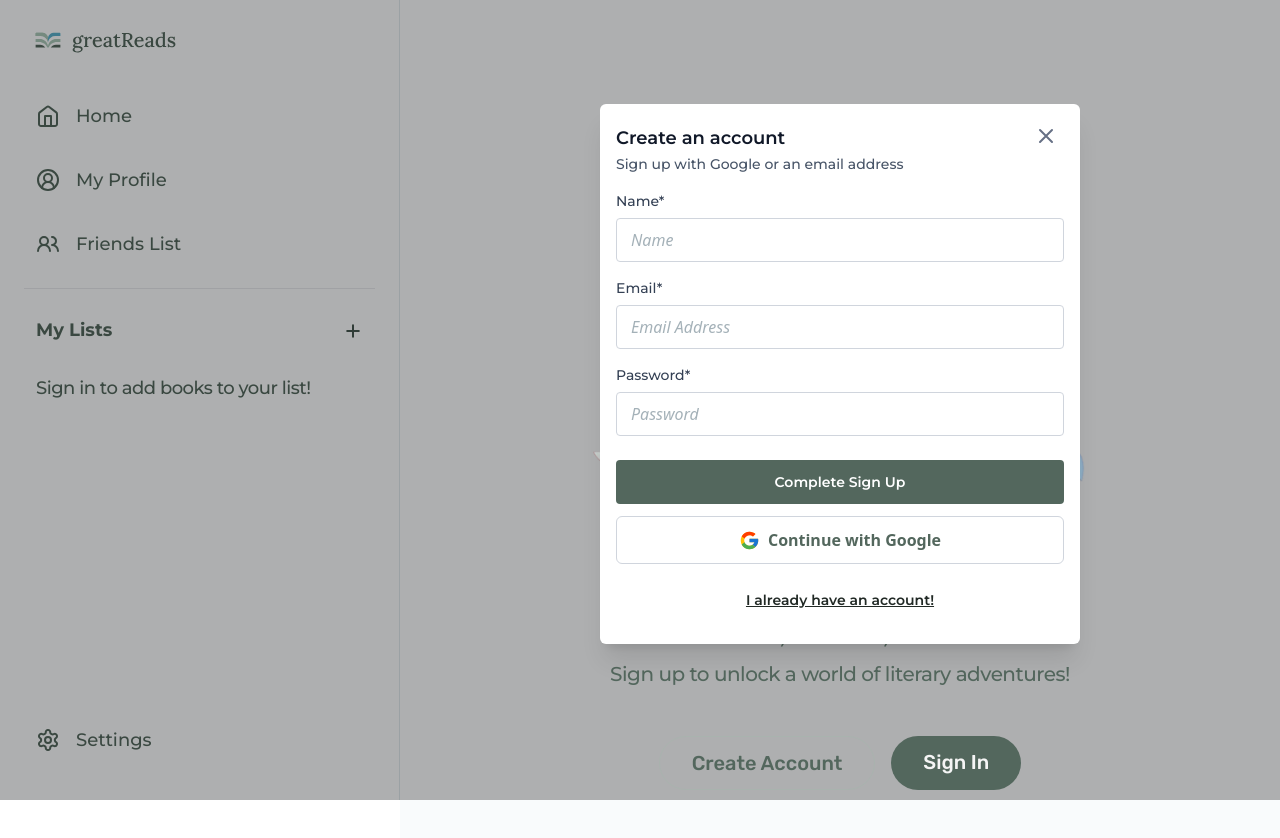
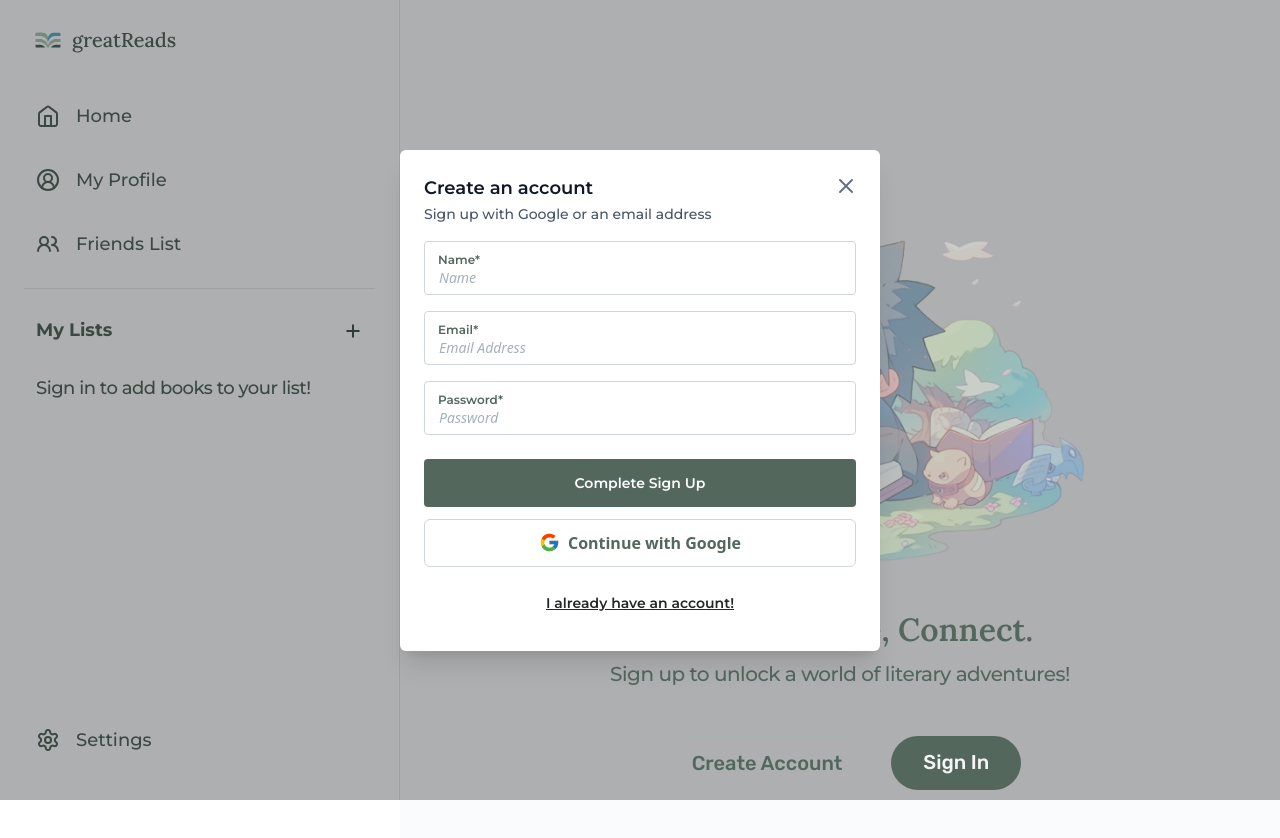
Before and after one commit to v-sudo29/great-reads, a Next.js app: page /sign-up in a window 1280 px wide. Shown: the top 838 px of the page. Built offline with nearby package versions, Linux system fonts and the light colour scheme; no server answers.

Commit message:
Style components for desktop breakpoint

```diff
--- a/app/sign-up/page.tsx
+++ b/app/sign-up/page.tsx
@@ -26,7 +26,7 @@ const SignUp = () => {
         isOpen={true}
         handleClose={()=>{}}
       />
-      <div className='flex relative w-full min-w-full justify-center px-4'>
+      <div className='flex relative w-full min-w-full h-full justify-center px-4'>
         <div className='pointer-events-none flex justify-center w-full'>
           <Home />
         </div>
--- a/components/sign-up/SignUpForm.tsx
+++ b/components/sign-up/SignUpForm.tsx
@@ -12,8 +12,8 @@ const SignUpForm = () => {
   })
   const { name, email, password } = userInfo
   const router = useRouter()
-  const formLabelStyles = 'font-montserrat font-medium text-[14px] text-[#344054]'
-  const formTextInputStyles = 'border border-[#D0D5DD] rounded-[4px] h-11 px-[14px] py-[10px] placeholder:italic placeholder:font-normal placeholder:text-[#A4B1B8]'
+  const formLabelStyles = 'font-montserrat font-medium text-[14px] text-[#344054] xl:absolute xl:text-[12px] xl:font-semibold xl:text-primary xl:px-[14px] xl:py-[10px] xl:pointer-events-none'
+  const formTextInputStyles = 'border border-[#D0D5DD] rounded-[4px] h-11 px-[14px] py-[10px] placeholder:italic placeholder:font-normal placeholder:text-[#A4B1B8] xl:text-[14px] xl:h-[54px] xl:pt-[30px]'
 
   const handleChange: ChangeEventHandler<HTMLInputElement> = ({ target }) => {
     const { name, value } = target
@@ -112,7 +112,7 @@ const SignUpForm = () => {
       </div>
 
       <button
-        className='font-montserrat font-semibold text-[14px] leading-[24px] h-11 rounded-[4px] bg-primary text-white mt-2'
+        className='font-montserrat font-semibold text-[14px] leading-[24px] h-11 rounded-[4px] bg-primary text-white mt-2 xl:h-12'
         type="submit"
         disabled={loading}
         style={{ opacity: loading ? 0.5 : 1 }}
--- a/components/sign-up/SignUpModal.tsx
+++ b/components/sign-up/SignUpModal.tsx
@@ -4,8 +4,8 @@ import ExitIcon from "@components/common/icons/ExitIcon"
 
 const SignUpModal = () => {
   return (
-    <div className='absolute flex justify-center w-full h-full px-4'>
-      <div className='relative mt-[6.5rem] flex flex-col w-full h-max max-w-[480px] gap-3 px-4 py-5 bg-white shadow-xl rounded-md'>
+    <div className='absolute flex justify-center w-full h-full px-4 xl:fixed xl:top-0 xl:left-0'>
+      <div className='relative mt-[6.5rem] flex flex-col w-full h-max max-w-[480px] gap-3 px-4 py-5 bg-white shadow-xl rounded-md xl:mt-auto xl:mb-auto xl:p-6'>
         <a
           href='/'
           className='absolute right-[22px]'
```
